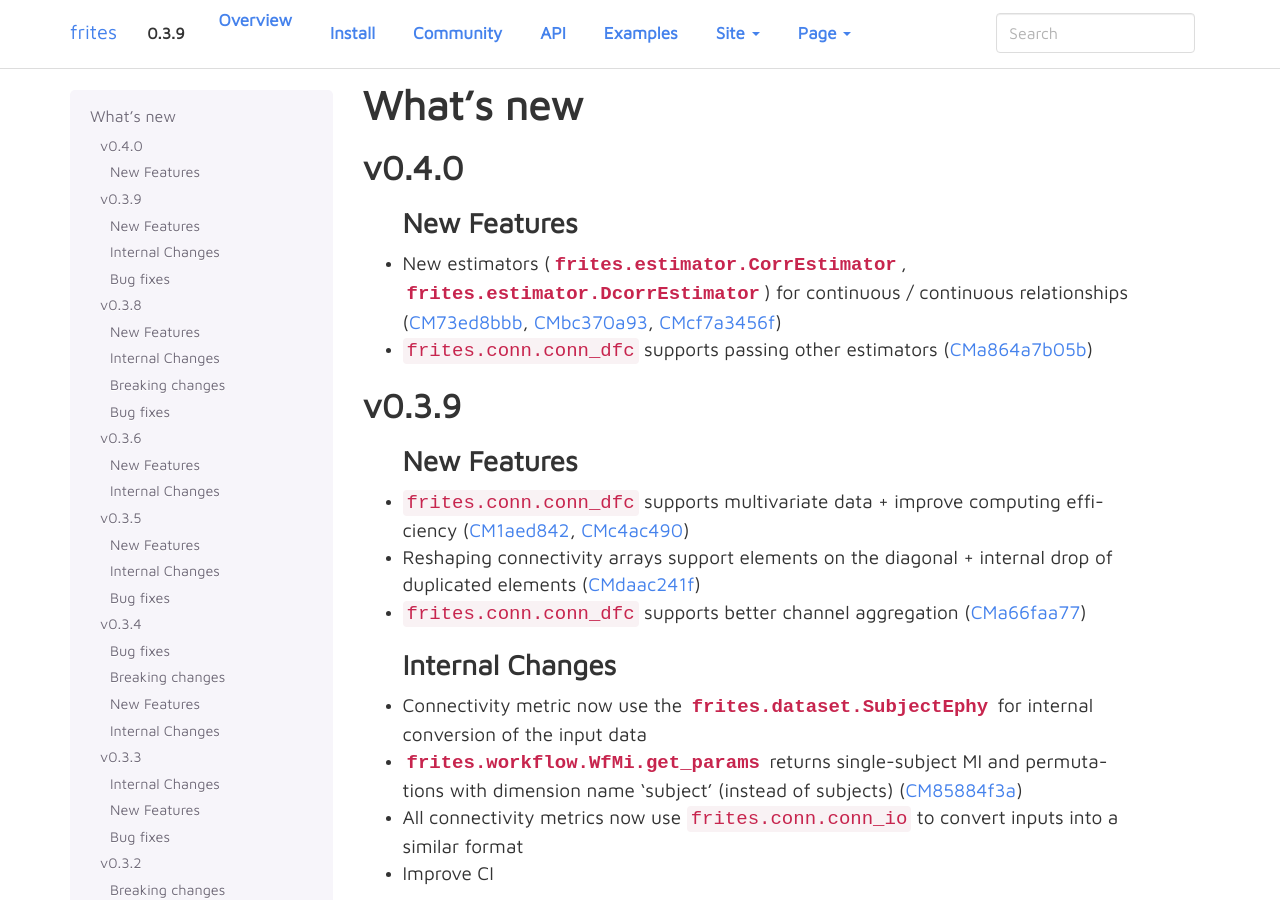
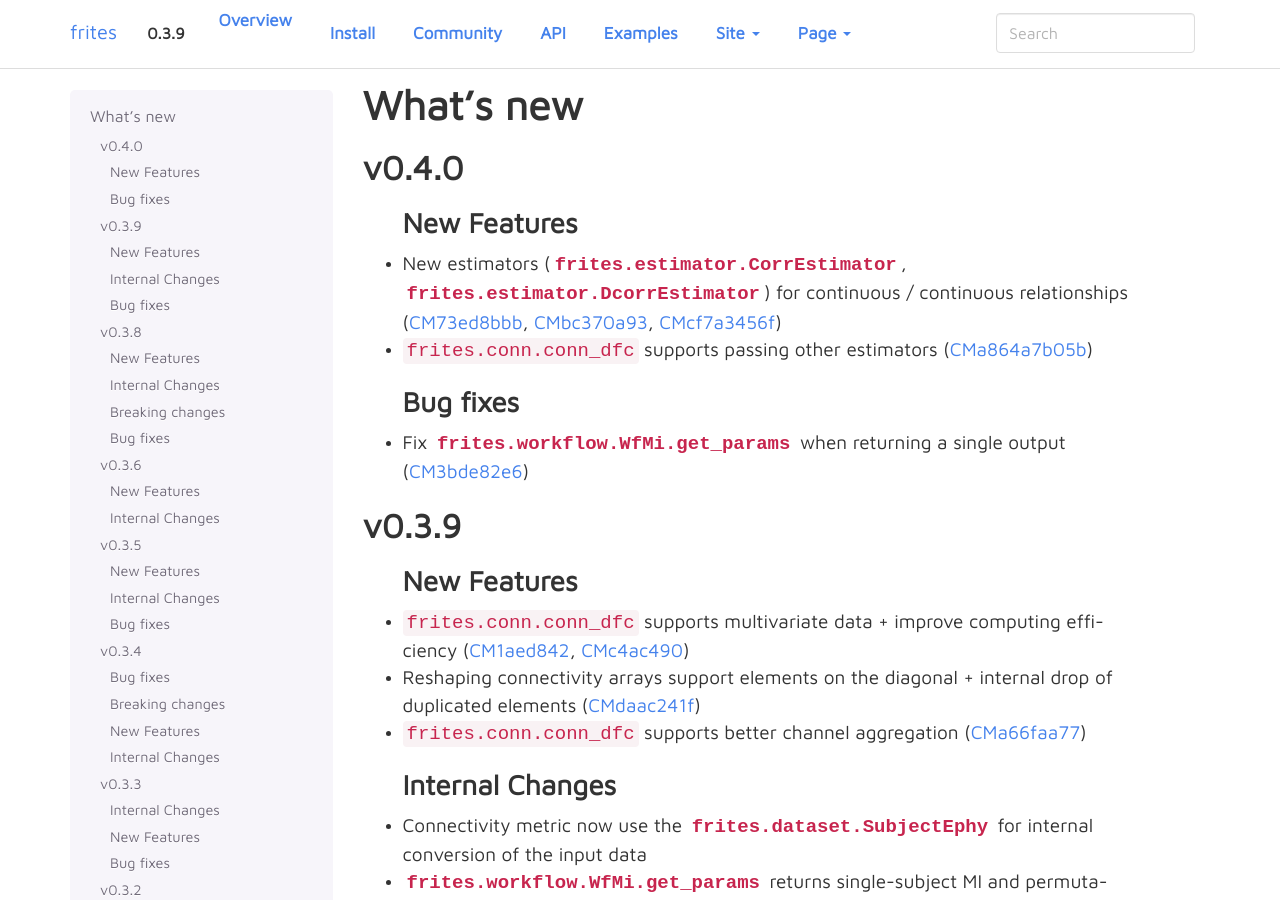
Before and after one commit to brainets/frites, a Sphinx documentation site: the page built from docs/source/whatsnew.rst, in a window 1280 px wide and 900 px high. Built offline with Sphinx 7.4.7, drawn with Linux system fonts in a browser that asks for light colours; pages that are not in the unit, such as notebooks, are missing from menus; cross-references to code outside the pages are shown as plain code.

Commit message:
update whatsnew

```diff
--- a/docs/source/whatsnew.rst
+++ b/docs/source/whatsnew.rst
@@ -10,6 +10,10 @@ New Features
 ++++++++++++
 * New estimators (:py:class:`frites.estimator.CorrEstimator`, :py:class:`frites.estimator.DcorrEstimator`) for continuous / continuous relationships (:commit:`73ed8bbb`, :commit:`bc370a93`, :commit:`cf7a3456f`)
 * :py:`frites.conn.conn_dfc` supports passing other estimators (:commit:`a864a7b05b`)
+
+Bug fixes
++++++++++
+* Fix :py:class:`frites.workflow.WfMi.get_params` when returning a single output (:commit:`3bde82e6`)
 
 v0.3.9
 ------
```
